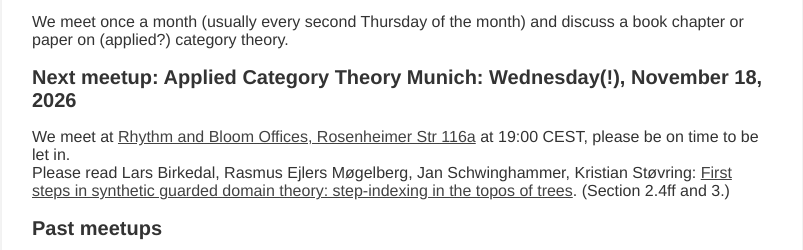
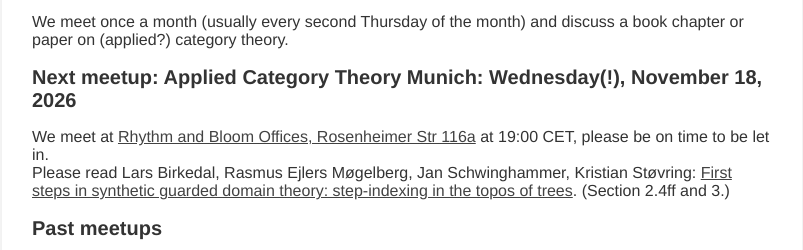
Before and after one commit to act-munich/act-munich.github.io, a plain HTML site: page index.html in a window 1280 px wide. Shown: the part 282-532 px from the top of the page, 238-1041 px from the left. Drawn offline with Linux system fonts and the light colour scheme.

Commit message:
fix timezone

```diff
--- a/index.html
+++ b/index.html
@@ -81,7 +81,7 @@ h2 {
   <div class="next">
     <h2>Next meetup: Applied Category Theory Munich: Wednesday(!), November 18, 2026</h2>
     We meet at <a href="rhythm-and-bloom-anfahrt.pdf">Rhythm and Bloom Offices, Rosenheimer Str 116a</a>
-    at 19:00 CEST, please be on time to be let in.<br/>
+    at 19:00 CET, please be on time to be let in.<br/>
 
     Please read Lars Birkedal, Rasmus Ejlers Møgelberg, Jan Schwinghammer, Kristian Støvring:
     <a href="https://arxiv.org/abs/1208.3596">First steps in synthetic guarded domain theory: step-indexing in the topos of trees</a>.
```
